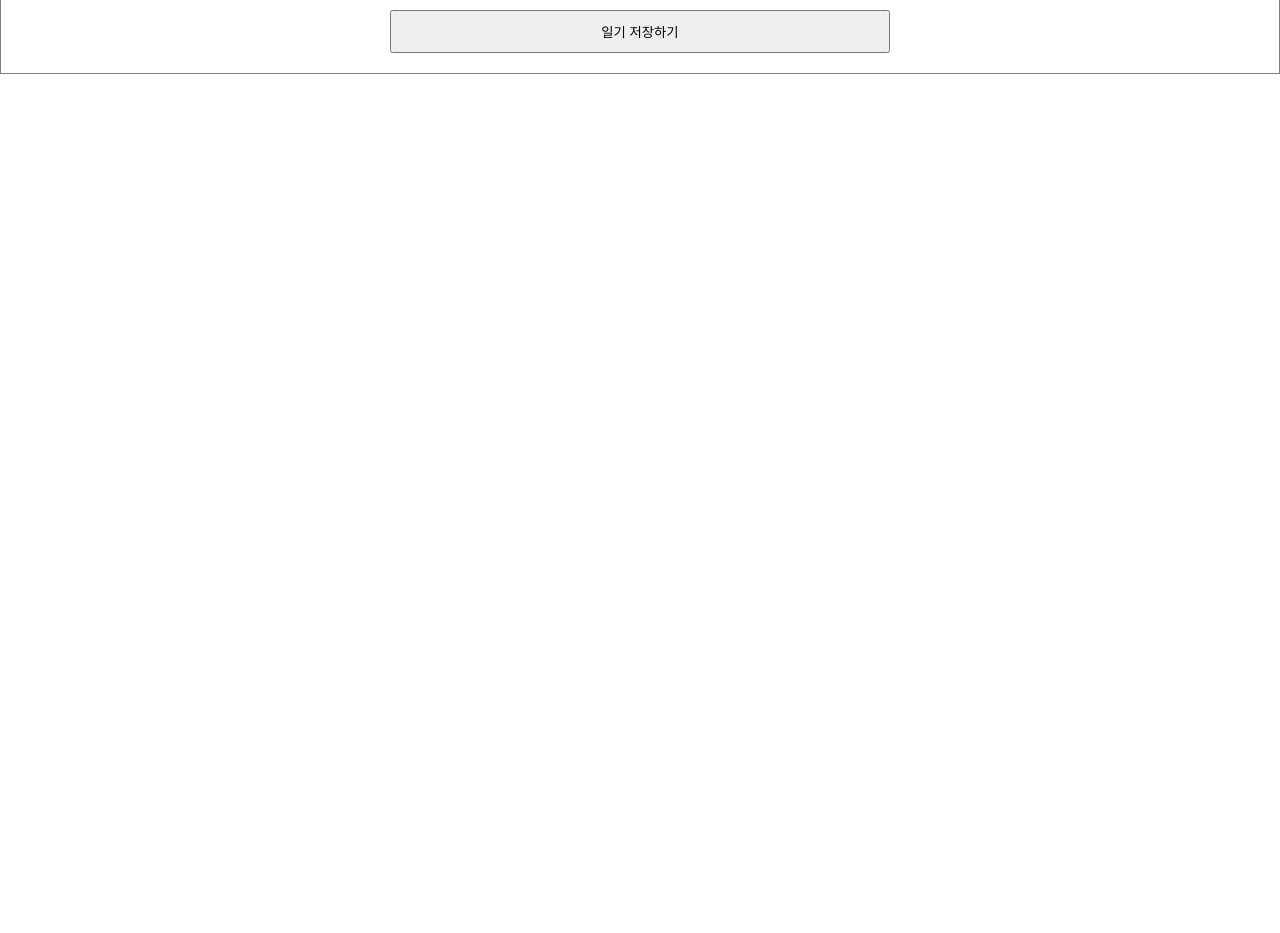
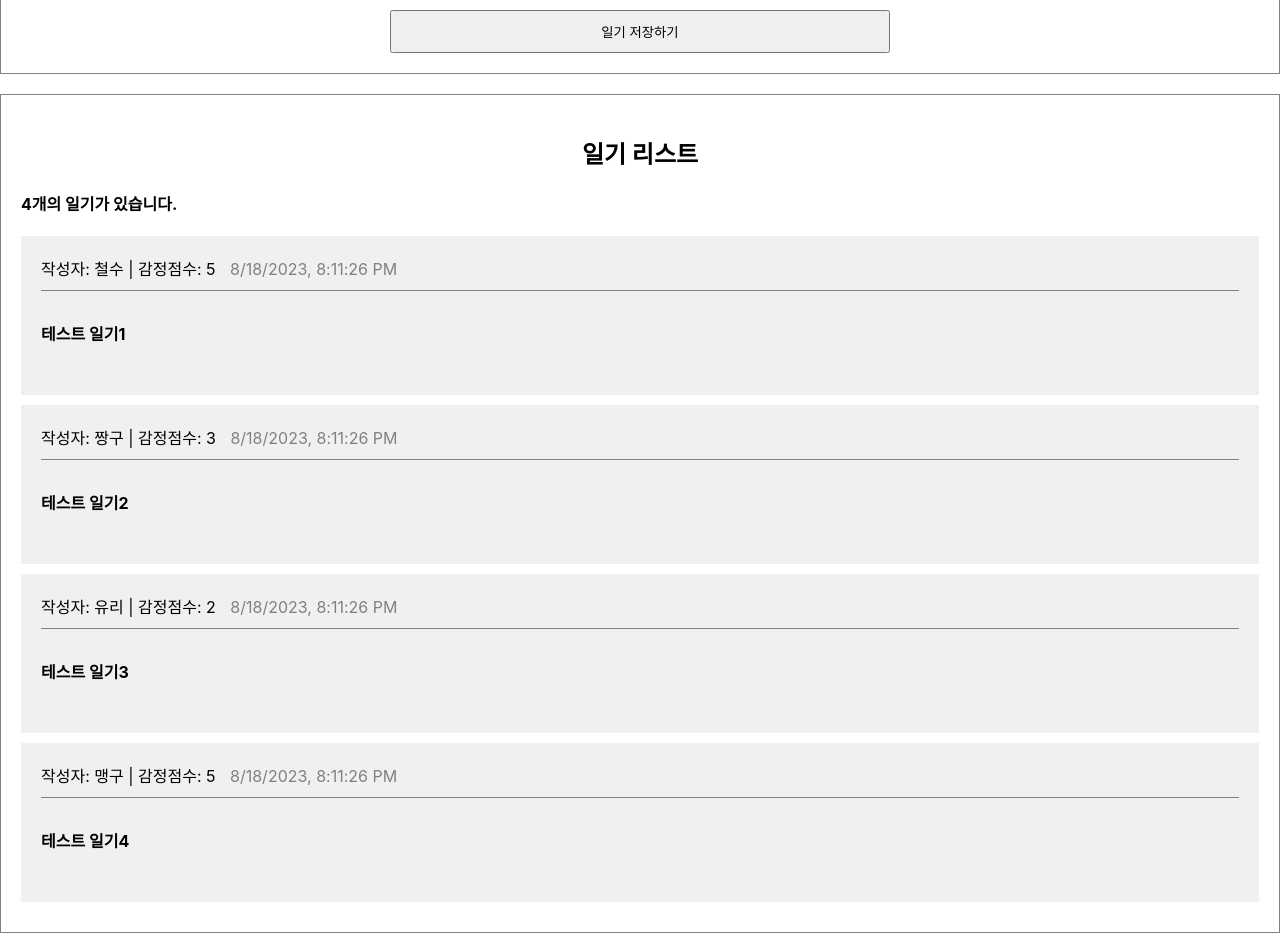
Before and after one commit to minz-cha/simpleDiary, a React (Create React App) app: page / in a window 1280 px wide. Shown: the part 400-1333 px from the top of the page. Before the commit the page ends 800 px from the top, so only its background shows below. Built offline with nearby package versions, Linux system fonts and the light colour scheme.

Commit message:
list 렌더링

```diff
--- a/src/App.css
+++ b/src/App.css
@@ -26,3 +26,46 @@ textarea {
   padding: 10px;
   cursor: pointer;
 }
+
+/* List  */
+
+.DiaryList {
+  border: 1px solid gray;
+  padding: 20px;
+  margin-top: 20px;
+}
+
+.DiaryList h2 {
+  text-align: center;
+}
+
+/* ITEM */
+
+.DiaryItem {
+  background-color: rgb(240, 240, 240);
+  margin-bottom: 10px;
+  padding: 20px;
+}
+
+.DiaryItem span {
+  margin-right: 10px;
+}
+
+.DiaryItem .info {
+  border-bottom: 1px solid gray;
+  padding-bottom: 10px;
+  margin-bottom: 10px;
+}
+.DiaryItem .date {
+  color: gray;
+}
+
+.DiaryItem .content {
+  margin-bottom: 30px;
+  margin-top: 30px;
+  font-weight: bold;
+}
+
+.DiaryItem textarea {
+  padding: 10px;
+}
--- a/src/App.js
+++ b/src/App.js
@@ -1,10 +1,41 @@
 import './App.css';
 import DiaryEditor from './DiaryEditor';
+import DiaryList from './DiaryList';
 
+const dummyList = [
+  {
+    id: 1,
+    author: "철수",
+    content: "테스트 일기1",
+    emotion: 5,
+    created_date: new Date().getTime()
+  }, {
+    id: 2,
+    author: "짱구",
+    content: "테스트 일기2",
+    emotion: 3,
+    created_date: new Date().getTime()
+  },
+  {
+    id: 3,
+    author: "유리",
+    content: "테스트 일기3",
+    emotion: 2,
+    created_date: new Date().getTime()
+  }, {
+    id: 4,
+    author: "맹구",
+    content: "테스트 일기4",
+    emotion: 5,
+    created_date: new Date().getTime()
+  },
+
+]
 function App() {
   return (
     <div className='App'>
       <DiaryEditor />
+      <DiaryList diaryList={dummyList} />
     </div>
   );
 }
--- /dev/null
+++ b/src/DiaryItem.js
@@ -0,0 +1,13 @@
+const DiaryItem = ({ id, author, content, emotion, created_date }) => {
+    return (
+        <div className="DiaryItem">
+            <div className="info">
+                <span>작성자: {author} | 감정점수: {emotion} </span>
+                <span className="date">{new Date(created_date).toLocaleString()}</span>
+            </div>
+            <div className="content">{content}</div>
+        </div>
+    )
+}
+
+export default DiaryItem;
--- /dev/null
+++ b/src/DiaryList.js
@@ -0,0 +1,22 @@
+import DiaryItem from "./DiaryItem";
+
+const DiaryList = ({ diaryList }) => {
+    console.log(diaryList);
+    return (
+        <div className="DiaryList">
+            <h2>일기 리스트</h2>
+            <h4>{diaryList.length}개의 일기가 있습니다.</h4>
+            <div>
+                {diaryList.map((it) => (
+                    <DiaryItem key={it.id} {...it} />
+                ))}
+            </div>
+        </div>
+    )
+}
+
+DiaryList.defaultProps = {
+    diaryList: []
+}
+
+export default DiaryList;
```
